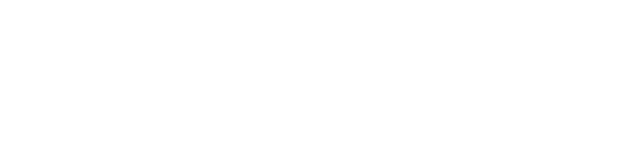
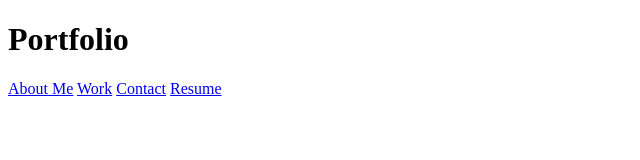
Before and after one commit to Dawnie2021/Portfolio, a plain HTML site: page index.html in a window 1280 px wide. Shown: the whole page, without its empty margins (0-640 px from the left). Drawn offline with Linux system fonts and the light colour scheme.

Commit message:
added nav links

```diff
--- a/index.html
+++ b/index.html
@@ -1,11 +1,23 @@
 <!DOCTYPE html>
 <html lang="en">
+
 <head>
     <meta charset="UTF-8">
     <meta name="viewport" content="width=device-width, initial-scale=1.0">
     <!-- added a title -->
     <title>Portfolio</title>
 </head>
+
 <body>
+    <header>
+        <h1>Portfolio</h1>
+<!-- added nav elements -->
+<nav>
+    <a href="#">About Me</a>
+    <a href="#">Work</a>
+    <a href="#">Contact</a>
+    <a href="#">Resume</a>
+</nav>
 </body>
+
 </html>
```
